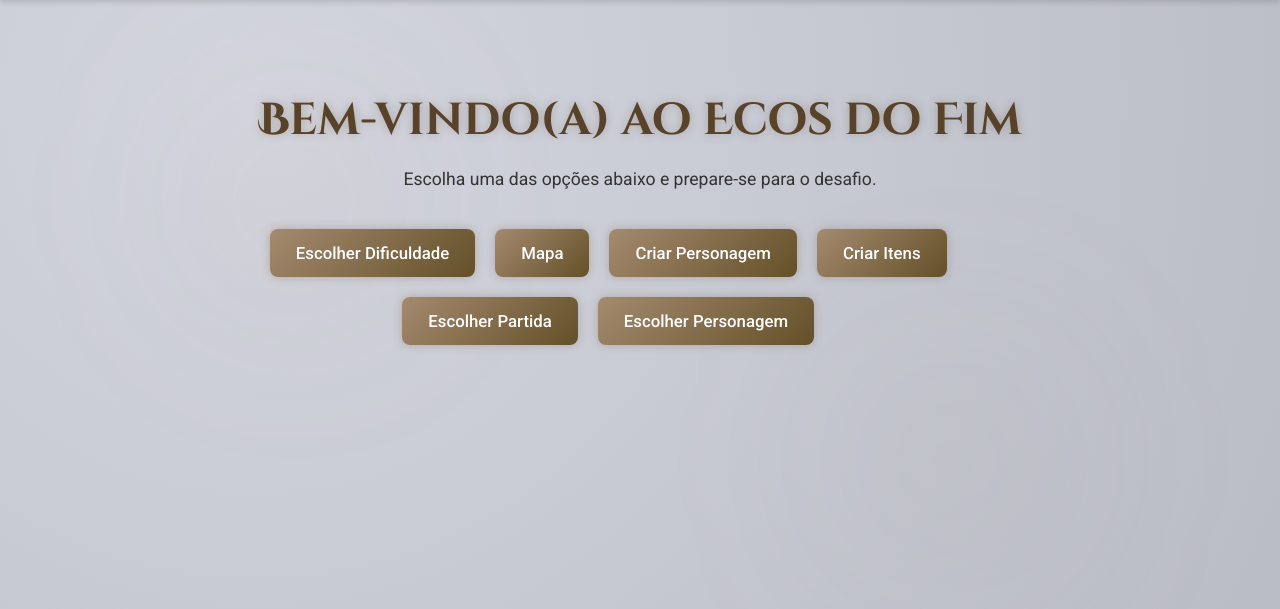
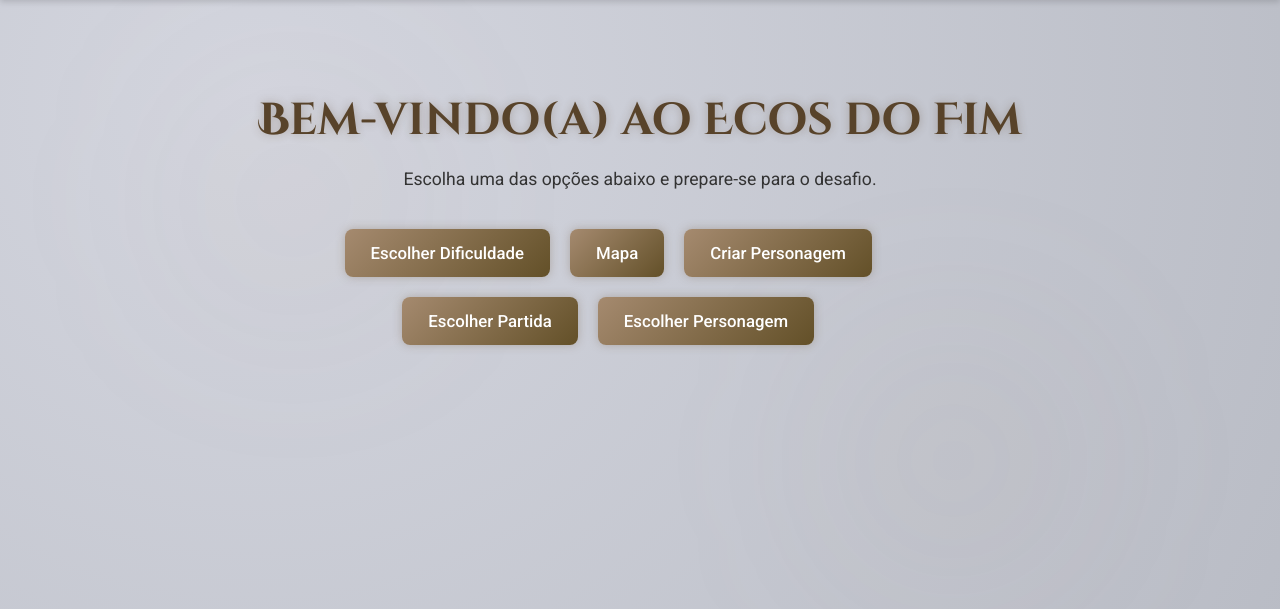
Before and after one commit to majufponte/Projeto-FDS-2025.2, a Django app: page / in a window 1280 px wide. Shown: the part 60-669 px from the top of the page. Run offline with Django 5.2, Linux system fonts and the light colour scheme.

Commit message:
Correção de bug

```diff
--- a/AppEcosDoFim/views.py
+++ b/AppEcosDoFim/views.py
@@ -98,7 +98,8 @@ def mapa(request):
     explorados = list(locais_explorado.objects.filter(
         usuario=usuario
     ).values_list("id_do_local", flat=True))
-    jogador = get_object_or_404(Jogador, usuario=usuario, partida=partida)
+    jogador = get_object_or_404(Jogador, id=id_personagem, usuario=usuario, partida=partida)
+
     inventario = Inventario.objects.filter(jogador=jogador)
 
     if request.method == "POST":
@@ -128,14 +129,6 @@ def criar_personagem(request):
         nome=request.POST.get("nome")
         Jogador.objects.get_or_create(usuario=usuario,partida=partida,nome=nome)
     return render(request,"criar_personagem.html")
-
-def criar_itens(request):
-    if request.method== "POST":
-        nome=request.POST.get("nome")
-        tipo=request.POST.get("tipo")
-        descricao=request.POST.get("descricao")
-        Itens.objects.get_or_create(nome=nome,tipo=tipo,descricao=descricao)
-    return render(request,"criar_itens.html")
 
 @login_required(login_url='login_user')
 def escolher_personagem(request):
--- a/EcosDoFim/urls.py
+++ b/EcosDoFim/urls.py
@@ -30,7 +30,6 @@ urlpatterns = [
     path('logout/', views.logout_user, name='logout'),
     path('register/',views.register_user,name='register_user'),
     path('criar_personagem/',views.criar_personagem,name='criar_personagem'),
-    path('criar_itens/',views.criar_itens,name='criar_itens'),
     path('register/', views.register_user, name='register'),
     path('escolher_partida/',views.escolher_partida,name='escolher_partida'),
     path('escolher_personagem/',views.escolher_personagem,name='escolher_personagem'),
--- a/templates/inicial.html
+++ b/templates/inicial.html
@@ -213,7 +213,6 @@
             <a class="btn" href="{% url 'escolher_dificuldade' %}">Escolher Dificuldade</a>
             <a class="btn" href="{% url 'mapa' %}">Mapa</a>
             <a class="btn" href="{% url 'criar_personagem' %}">Criar Personagem</a>
-            <a class="btn" href="{% url 'criar_itens' %}">Criar Itens</a>
             <a class="btn" href="{% url 'escolher_partida' %}">Escolher Partida</a>
             <a class="btn" href="{% url 'escolher_personagem' %}">Escolher Personagem</a>
         </div>
```
